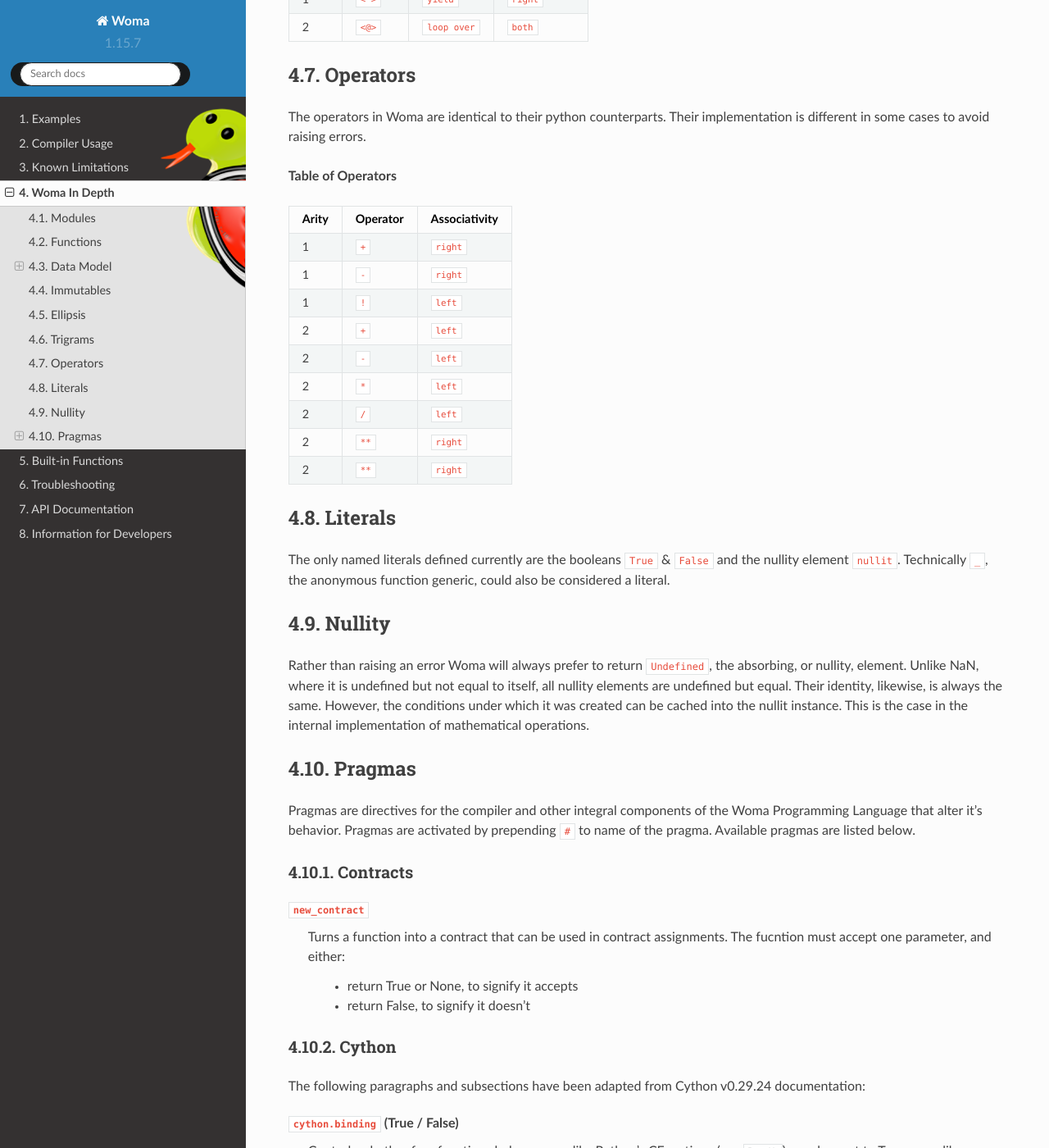
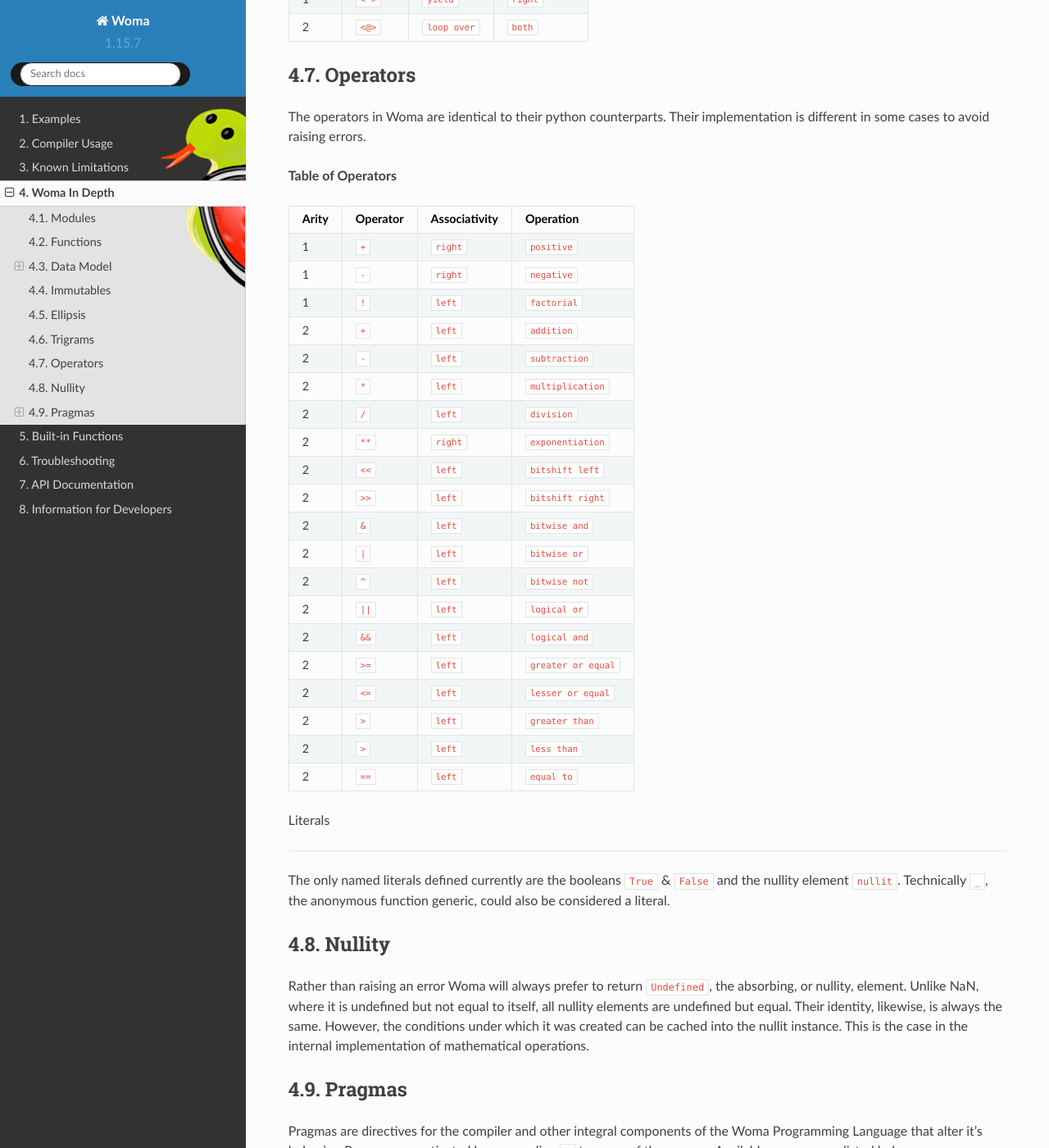
Before and after one commit to rjdbcm/Aspidites, a Sphinx documentation site: the page built from docs/indepth.rst, in a window 1280 px wide and 1400 px high, scrolled down 2430 px. Shown: the whole window at 82% size. Built offline with Sphinx 7.4.7 and the Read the Docs theme 2.0.0, drawn with Linux system fonts in a browser that asks for light colours; the version number is read from the project's files by our own code; some of the changed text lies outside the part shown.

```diff
--- a/docs/indepth.rst
+++ b/docs/indepth.rst
@@ -130,28 +130,52 @@ avoid raising errors.
 
 **Table of Operators**
 
-+------------+------------+----------------+
-| Arity      | Operator   | Associativity  |
-+============+============+================+
-| 1          |    ``+``   |    ``right``   |
-+------------+------------+----------------+
-| 1          |    ``-``   |    ``right``   |
-+------------+------------+----------------+
-| 1          |    ``!``   |    ``left``    |
-+------------+------------+----------------+
-| 2          |    ``+``   |    ``left``    |
-+------------+------------+----------------+
-| 2          |    ``-``   |    ``left``    |
-+------------+------------+----------------+
-| 2          |    ``*``   |    ``left``    |
-+------------+------------+----------------+
-| 2          |    ``/``   |    ``left``    |
-+------------+------------+----------------+
-| 2          |    ``**``  |    ``right``   |
-+------------+------------+----------------+
-| 2          |    ``**``  |    ``right``   |
-+------------+------------+----------------+
++------------+------------+----------------+---------------------+
+| Arity      | Operator   | Associativity  | Operation           |
++============+============+================+=====================+
+| 1          |    ``+``   |    ``right``   |  ``positive``       |
++------------+------------+----------------+---------------------+
+| 1          |    ``-``   |    ``right``   | ``negative``        |
++------------+------------+----------------+---------------------+
+| 1          |    ``!``   |    ``left``    | ``factorial``       |
++------------+------------+----------------+---------------------+
+| 2          |    ``+``   |    ``left``    | ``addition``        |
++------------+------------+----------------+---------------------+
+| 2          |    ``-``   |    ``left``    | ``subtraction``     |
++------------+------------+----------------+---------------------+
+| 2          |    ``*``   |    ``left``    | ``multiplication``  |
++------------+------------+----------------+---------------------+
+| 2          |    ``/``   |    ``left``    | ``division``        |
++------------+------------+----------------+---------------------+
+| 2          |    ``**``  |    ``right``   | ``exponentiation``  |
++------------+------------+----------------+---------------------+
+| 2          |    ``<<``  |    ``left``    |  ``bitshift left``  |
++------------+------------+----------------+---------------------+
+| 2          |    ``>>``  |    ``left``    |  ``bitshift right`` |
++------------+------------+----------------+---------------------+
+| 2          |    ``&``   |    ``left``    | ``bitwise and``     |
++------------+------------+----------------+---------------------+
+| 2          |    ``|``   |    ``left``    | ``bitwise or``      |
++------------+------------+----------------+---------------------+
+| 2          |    ``^``   |    ``left``    | ``bitwise not``     |
++------------+------------+----------------+---------------------+
+| 2          |    ``||``  |    ``left``    |  ``logical or``     |
++------------+------------+----------------+---------------------+
+| 2          |    ``&&``  |    ``left``    |  ``logical and``    |
++------------+------------+----------------+---------------------+
+| 2          |    ``>=``  |    ``left``    |``greater or equal`` |
++------------+------------+----------------+---------------------+
+| 2          |    ``<=``  |    ``left``    |``lesser or equal``  |
++------------+------------+----------------+---------------------+
+| 2          |    ``>``   |    ``left``    |``greater than``     |
++------------+------------+----------------+---------------------+
+| 2          |    ``>``   |    ``left``    |``less than``        |
++------------+------------+----------------+---------------------+
+| 2          |    ``==``  |    ``left``    | ``equal to``        |
++------------+------------+----------------+---------------------+
+
 Literals
+
 ~~~~~~~~
 
 The only named literals defined currently are the booleans ``True`` & ``False`` and the nullity element ``nullit``.
```
Also changed, not shown: 1 other file.
